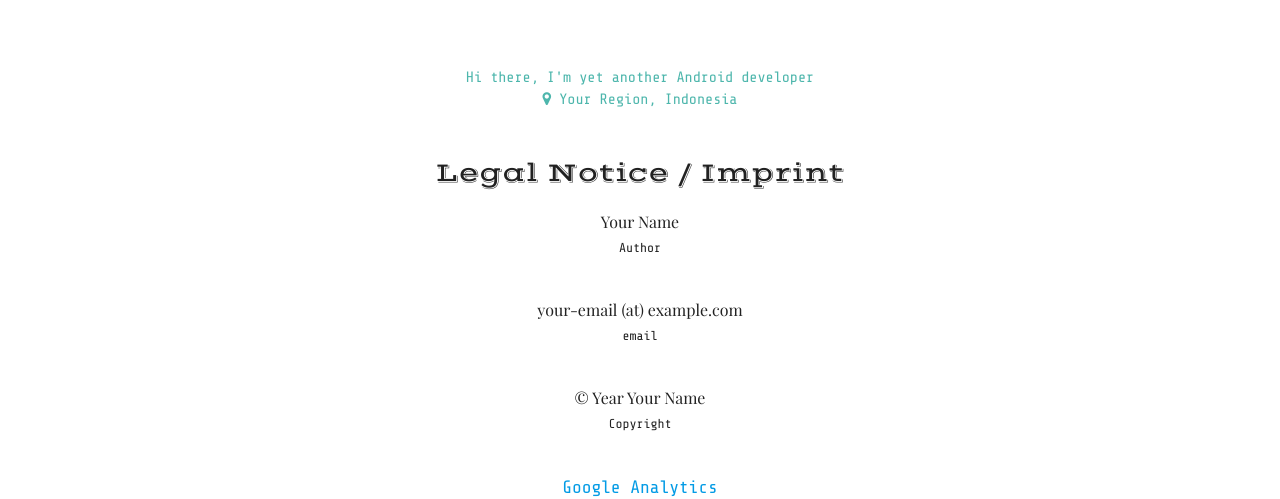
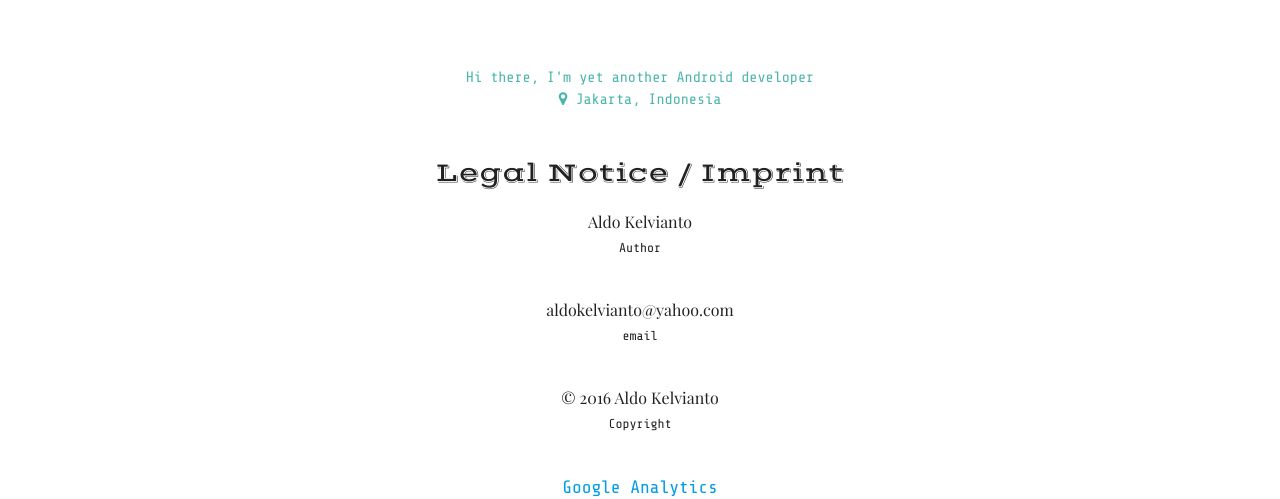
Before and after one commit to aldoKelvianto/aldokelvianto.github.io, a Jekyll site: the page built from imprint.html, in a window 1280 px wide. Shown: the part 153-652 px from the top of the page. Built offline with Jekyll 4.4.1, drawn with Linux system fonts in a browser that asks for light colours; some web fonts are replaced.

Commit message:
update imprint

```diff
--- a/_config.yml
+++ b/_config.yml
@@ -1,7 +1,7 @@
 title: "Aldo Kelvianto"
 description: "Aldo Kelvianto Personal Page"
 about: "Hi there, I'm yet another Android developer"
-location: "Your Region, Indonesia"
+location: "Jakarta, Indonesia"
 email: aldokelvianto@yahoo.com
 baseurl: ""
 
--- a/imprint.html
+++ b/imprint.html
@@ -6,15 +6,15 @@ layout: page
         <span class="my-mini-heading">Legal Notice / Imprint</span><br>
         <ul>
             <li>
-                <p class="my-item" >Your Name<br>
+                <p class="my-item" >Aldo Kelvianto<br>
                     <span class="my-item-sub">Author</span></p>
             </li>
             <li>
-                <p class="my-item">your-email (at) example.com<br>
+                <p class="my-item">aldokelvianto@yahoo.com<br>
                     <span class="my-item-sub">email</span></p>
             </li>
             <li>
-                <p class="my-item">&copy; Year Your Name<br>
+                <p class="my-item">&copy; 2016 Aldo Kelvianto<br>
                     <span class="my-item-sub">Copyright</span></p>
             </li>
             <li>
```
